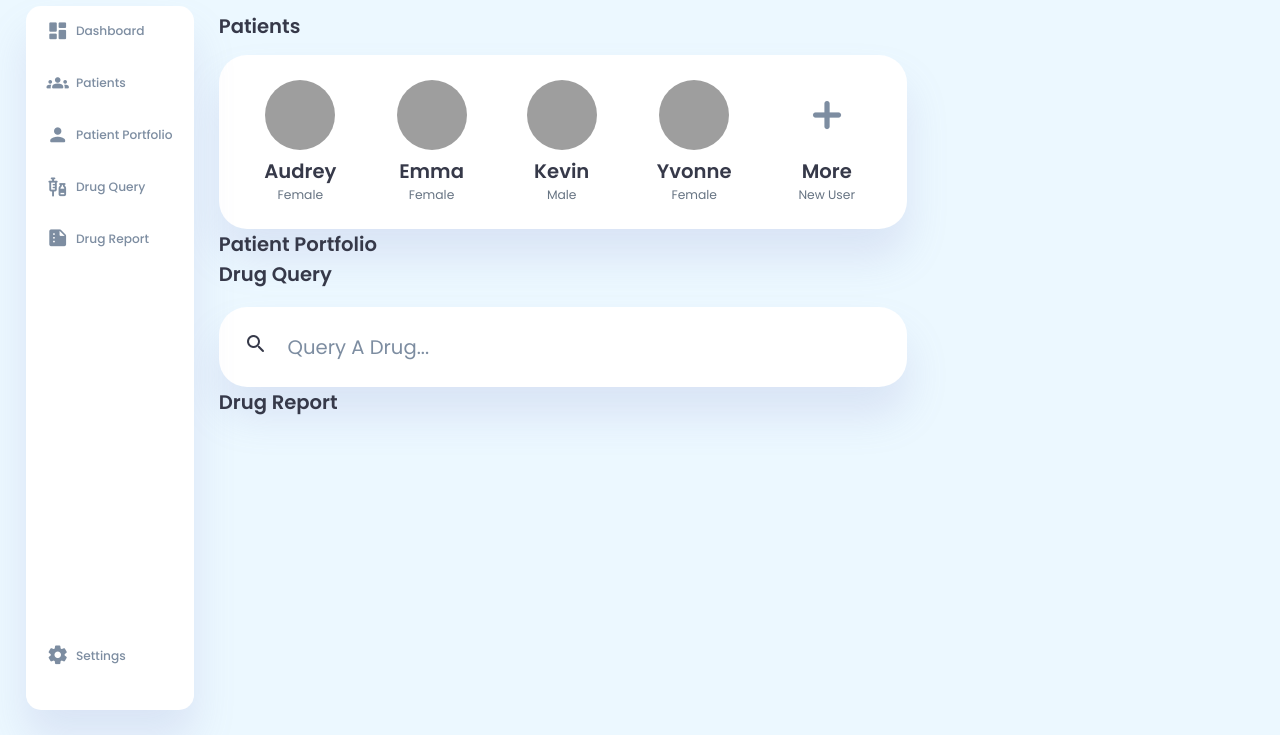
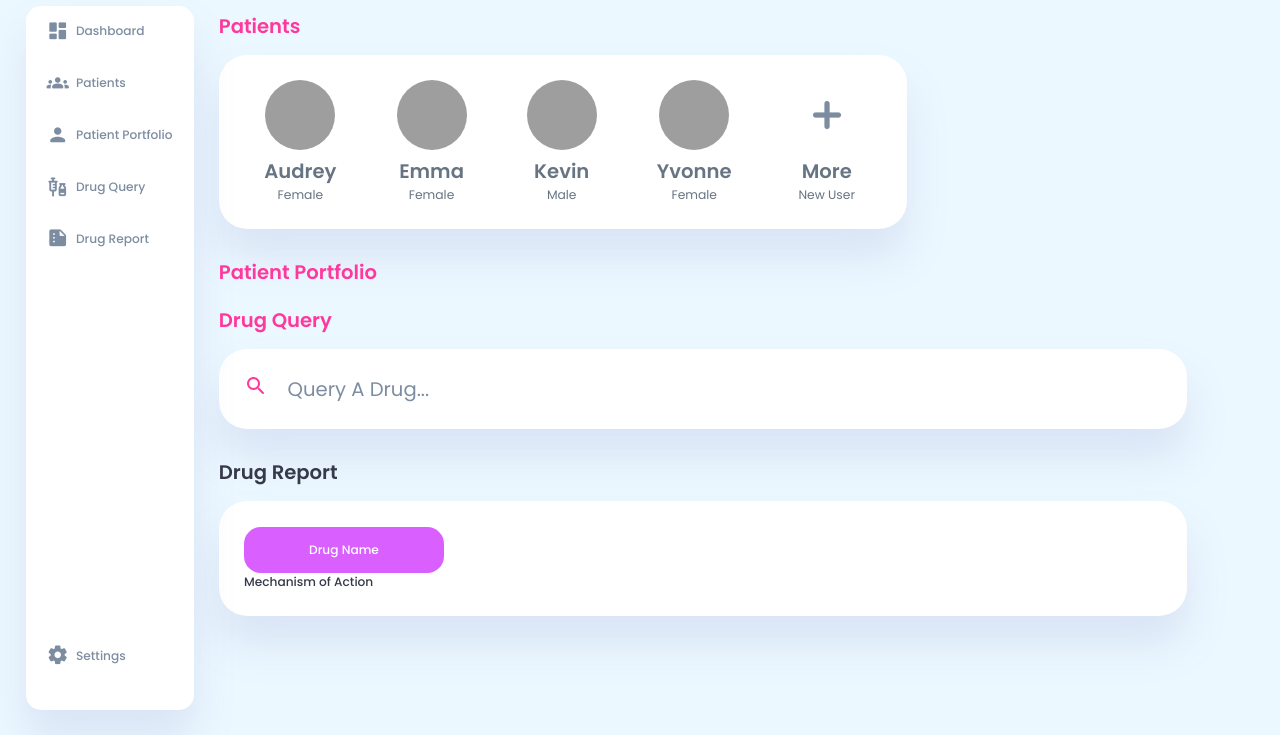
Before and after one commit to yvonneanang/PharMany, a plain HTML site: page index.html in a window 1280 px wide. Shown: the part 65-800 px from the top of the page. Drawn offline with Linux system fonts and the light colour scheme; grey boxes are pictures that could not be loaded.

Commit message:
drug report dashboard

```diff
--- a/index.html
+++ b/index.html
@@ -78,8 +78,10 @@
         <!-- Main Content -->
         <main>
             <!-- Dashboard -->
-            <h1>Dashboard</h1>
-            <div class="dashboard"></div>
+
+            <div class="dashboard">
+                <h1>Dashboard</h1>
+            </div>
 
             <!-- Patients-->
             <div class="patients">
@@ -115,8 +117,9 @@
             <!-- Patients Ends here -->
 
             <!-- Patient Portfolio-->
-            <h2>Patient Portfolio</h2>
-            <div class="patient-porftolio">
+
+            <div class="patient-portfolio">
+                <h2>Patient Portfolio</h2>
                 <div class="patient-personal-data">
 
                 </div>
@@ -125,8 +128,9 @@
 
             <!-- Drug Query -->
             <!--div class=earch, i bx bx-search and input type-->
-            <h2>Drug Query</h2>
+
             <div class="drug-query">
+                <h2>Drug Query</h2>
                 <i class ='drug-search'>
                     <span class="material-icons-round">
                         search
@@ -140,7 +144,26 @@
 
             <!-- Drug Report -->
             <h2>Drug Report</h2>
-            <div class="drug-report"></div>
+            <div class="drug-report">
+                <div class="queried-drug-info">
+                    <!--Parse from the Drug query section (js)-->
+                    <h3 class="drug-name">Drug Name</h3>
+                    <div class="mechanism-action">
+                        <h3>Mechanism of Action</h3>
+                        <!--Include output of mechanism of action fromfile-->
+                        <p></p>
+                    </div>
+                </div>
+                <div class="queried-drug-active-ingredients">
+
+                </div>
+                <div class="patient-drug-active-ingredients"></div>
+                <div class="patient-drug-data">
+                    <div class="drug-list"></div>
+                    <div class="patient-profile"></div>
+                </div>
+
+            </div>
             <!-- Drug report ends here -->
 
 
--- a/styles.css
+++ b/styles.css
@@ -2,7 +2,7 @@
 
 :root{
     --color-primary: #D138FF;
-    --color-danger: #FF389D;
+    --color-secondary: #FF389D;
     --color-success: #1B9C85;
     --color-warning: #F7D060;
     --color-white: #fff;
@@ -103,8 +103,8 @@ b{
     color:var(--color-primary);
 }
 
-.danger{
-    color: var(--color-danger);
+.secondary{
+    color: var(--color-secondary);
 }
 
 .success{
@@ -221,9 +221,13 @@ main{
     margin-top: 1.4rem;
 }
 
+main .dashboard{
+    color: var(--color-secondary);
+}
+
 main .patients{
     margin-top: 1.3rem;
-
+    color: var(--color-secondary);
 }
 
 main .patients .patient-list{
@@ -238,6 +242,7 @@ main .patients .patient-list{
     gap: 1.4rem;
     cursor: pointer;
     transition: all 0.3s ease;
+    margin-bottom: 2rem;
 }
 
 main .patients .patient-list:hover{
@@ -249,6 +254,7 @@ main .patients .patient-list .patient{
     flex-direction: column;
     align-items: center;
     justify-content: center;
+    color: var(--color-dark-variant);
 }
 
 main .patients .patient-list .patient img{
@@ -256,6 +262,10 @@ main .patients .patient-list .patient img{
     height: 5rem;
     margin-bottom: 0.4rem;
     border-radius: 50%;
+}
+
+main .patient-portfolio{
+    color: var(--color-secondary);
 }
 
 main .drug-query{
@@ -273,12 +283,18 @@ main .drug-query .drug-search{
     flex-wrap: wrap;
     gap: 1.4rem;
     transition: all 0.3s ease;
+    margin-right: -20rem;
+    margin-bottom: 2rem;
 }
 
 /* main .drug-query .drug-search i{
     font-size: 20px;
     color: var(--color-primary);
 } */
+
+main .drug-query{
+    color: var(--color-secondary);
+}
 
 main .druq-query .drug-search span{
     font-size: 1.6rem;
@@ -299,3 +315,36 @@ main .drug-query .drug-search input{
 main .drug-query .drug-search input::placeholder{
     color: var(--color-info-dark);
 }
+
+main .drug-report{
+    background-color: var(--color-white);
+    padding: var(--card-padding);
+    border-radius: var(--card-border-radius);
+    margin-top: 1rem;
+    margin-right: -20rem;
+    box-shadow: var(--box-shadow);
+    display: flex;
+    /*justify-content: space-around;*/
+    flex-wrap: wrap;
+    gap: 1.4rem;
+    transition: all 0.3s ease;
+
+
+}
+
+main .drug-report .queried-drug-info .drug-name{
+    background-color: var(--color-primary);
+    filter: alpha(opacity=60);
+    color: var(--color-white);
+    border-radius: var(--border-radius-2);
+    padding: 1rem;
+    opacity: 80%;
+    width: 25vh;
+    text-align: center;
+
+    /*background-color-opacity: 60%;*/
+}
+
+main .drug-report .queried-drug-info .mechanism-action{
+
+}
```
